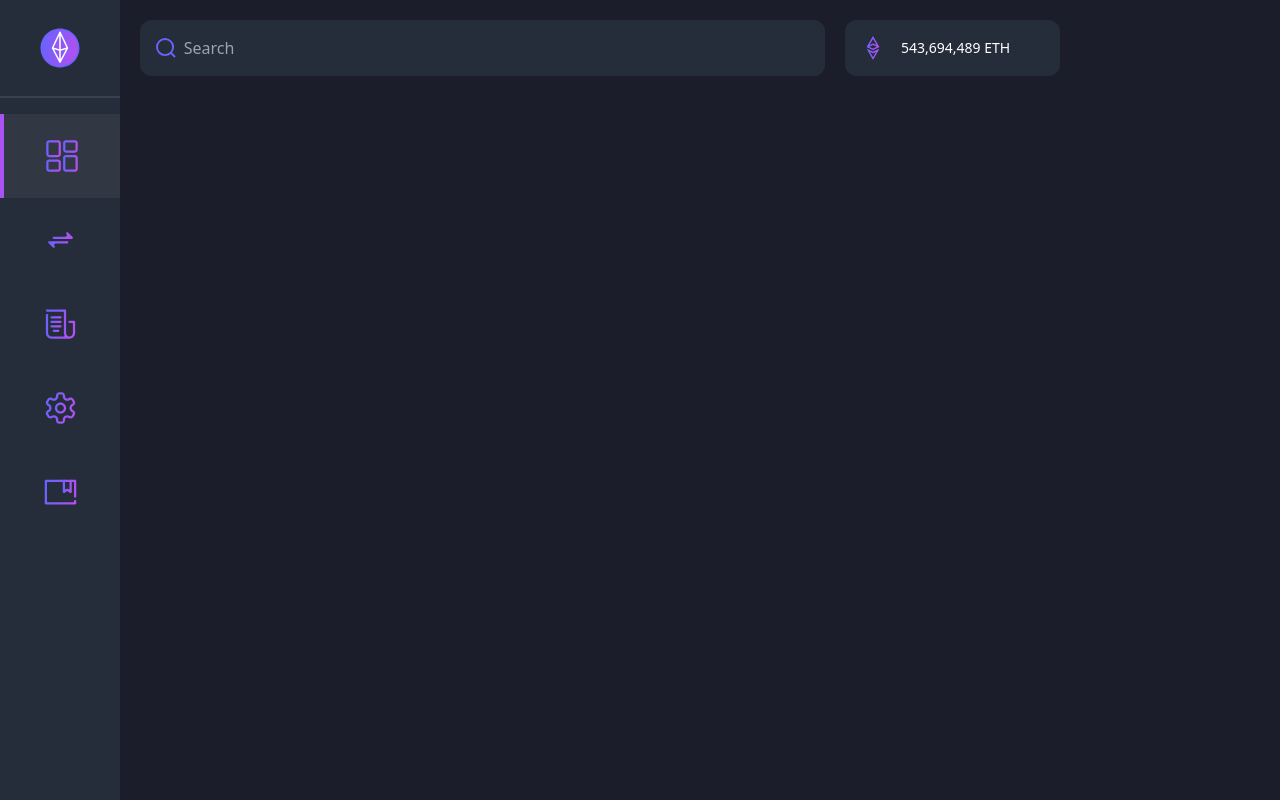
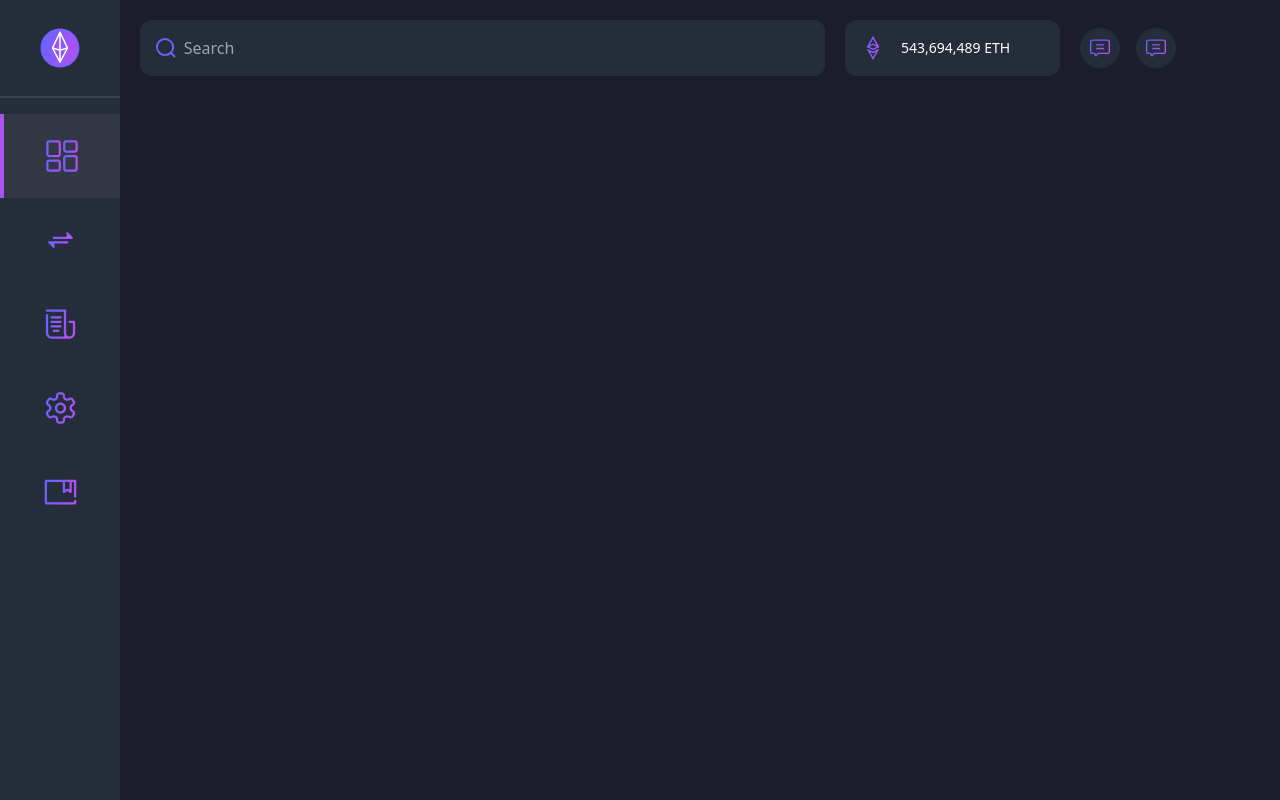
Before and after one commit to moehzi/cuanmakers-dashboard, a React (Vite) app: page / in a window 1280 px wide. Built offline with nearby package versions, Linux system fonts and the light colour scheme.

Commit message:
feat: notification and chat

```diff
--- a/src/components/index.js
+++ b/src/components/index.js
@@ -1,2 +1,3 @@
 export { default as SearchBox } from "./searchBox/SearchBox";
-export { default as WaleltBox } from "./walletBox/WalletBox";
+export { default as WalletBox } from "./walletBox/WalletBox";
+export { default as NotifAndChat } from "./notifandchat/NotifAndChat";
--- /dev/null
+++ b/src/components/notifandchat/NotifAndChat.jsx
@@ -0,0 +1,18 @@
+import React from "react";
+import chatIMG from "/assets/icons/CHAT.svg";
+import notifIMG from "/assets/icons/NOTIFICATION.svg";
+
+function NotifAndChat() {
+  return (
+    <div className="flex-1 max-w-[96px] flex gap-[1rem] justify-between items-center">
+      <div className="flex items-center justify-center w-[40px] h-[40px] rounded-full bg-secondary">
+        <img src={chatIMG} className="" />
+      </div>
+      <div className="flex items-center justify-center w-[40px] h-[40px] rounded-full bg-secondary">
+        <img src={chatIMG} className="" />
+      </div>
+    </div>
+  );
+}
+
+export default NotifAndChat;
--- a/src/index.css
+++ b/src/index.css
@@ -47,5 +47,4 @@
 		src: url('/fonts/Poppins-Bold.ttf') format('ttf'),
 	}
 
-
 }
--- a/src/parts/navbar/Navbar.jsx
+++ b/src/parts/navbar/Navbar.jsx
@@ -1,11 +1,12 @@
 import React from "react";
-import { SearchBox, WaleltBox } from "../../components";
+import { NotifAndChat, SearchBox, WalletBox } from "../../components";
 
 function Navbar() {
   return (
     <div className="flex w-full gap-[20px]">
       <SearchBox />
-      <WaleltBox />
+      <WalletBox />
+      <NotifAndChat />
     </div>
   );
 }
```
Also changed, not shown: assets/icons/CHAT.svg (added), assets/icons/NOTIFICATION.svg (added).
